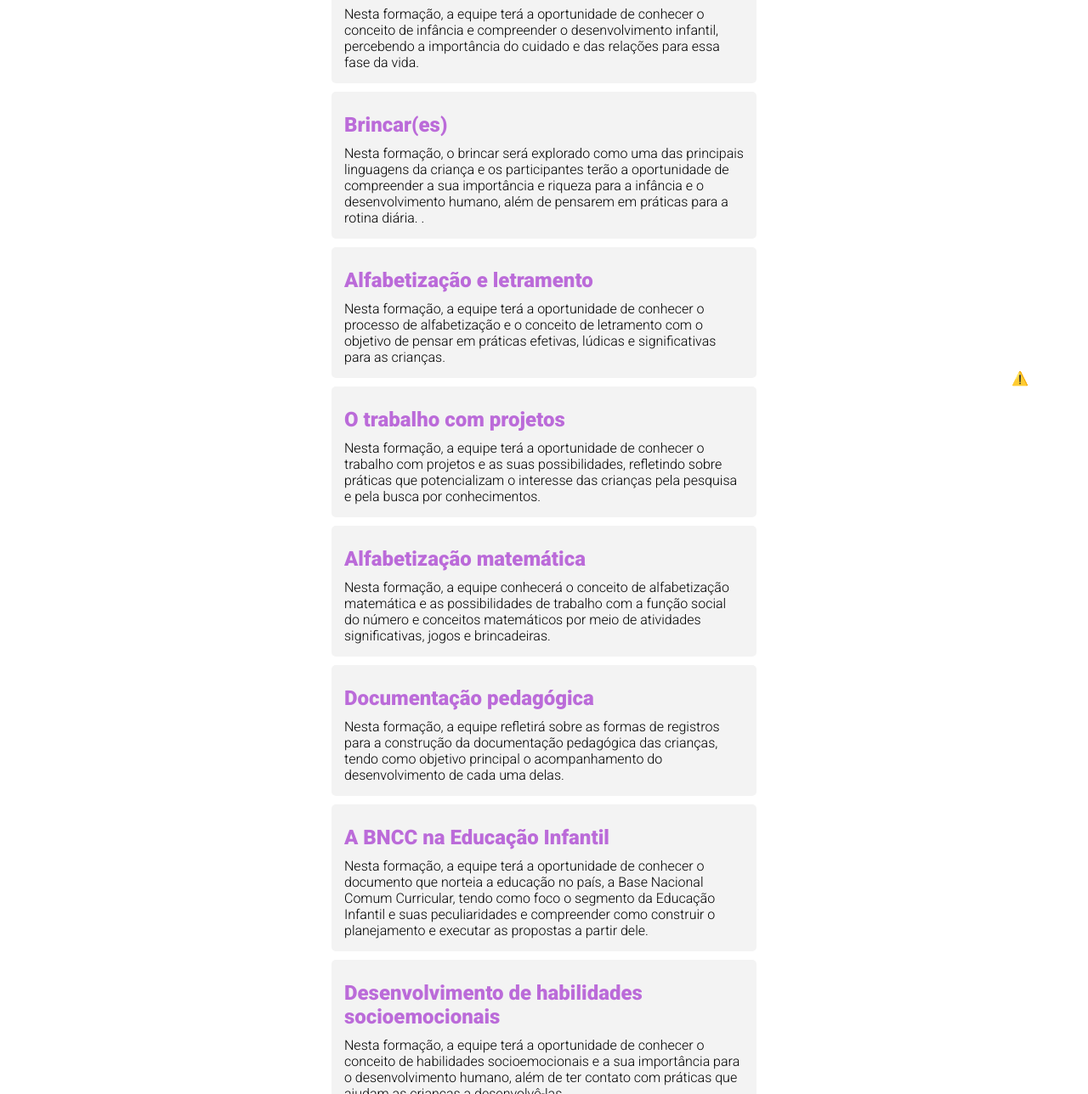
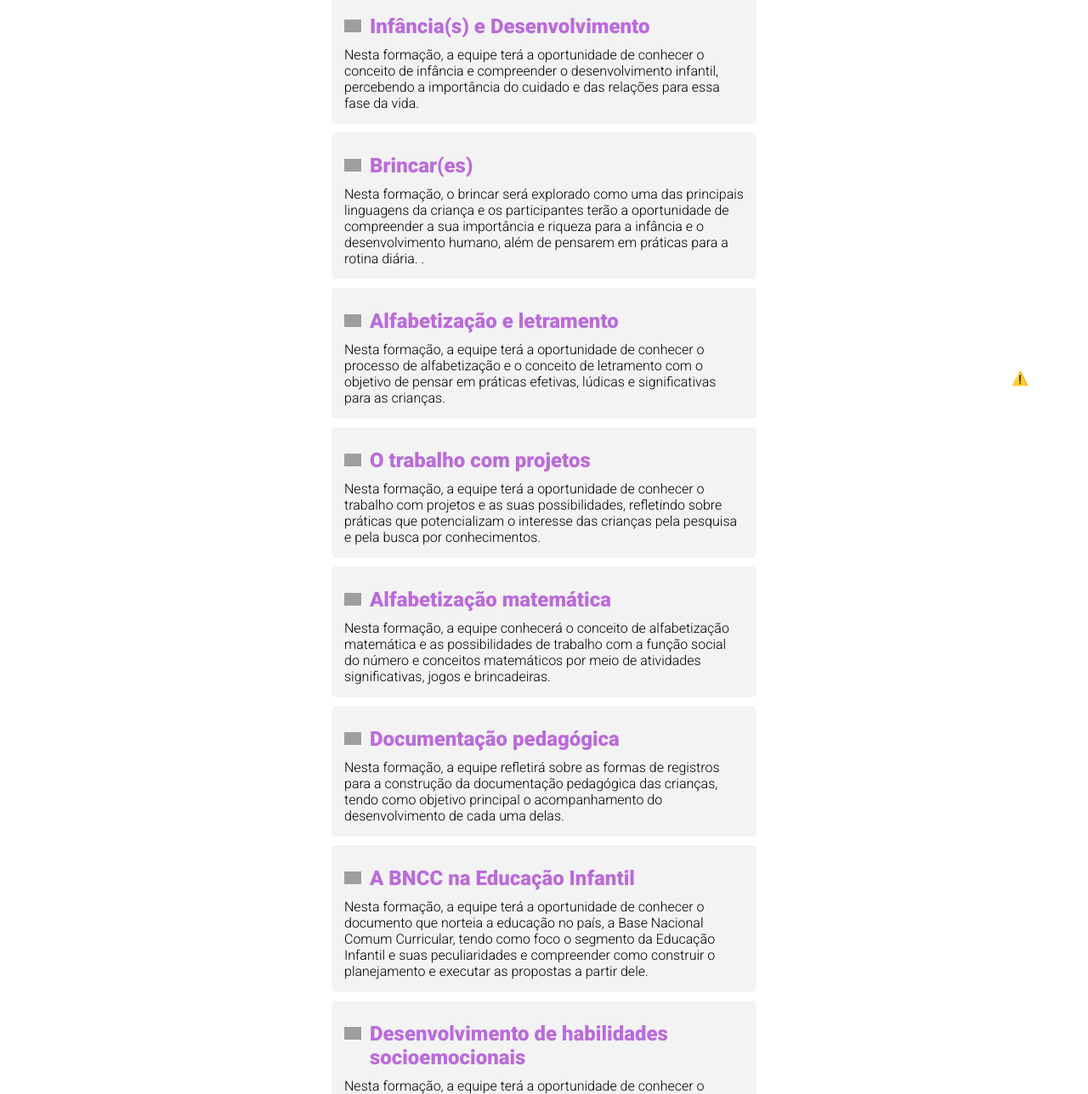
Before and after one commit to artepatrick/anacarolinacalazans, a plain HTML site: page temas.html in a window 1280 px wide. Shown: the part 305-1593 px from the top of the page at 85% size. Drawn offline with nearby package versions, Linux system fonts and the light colour scheme; no server answers; grey boxes are pictures that could not be loaded.

Commit message:
icone para topico

```diff
--- a/style.css
+++ b/style.css
@@ -234,6 +234,16 @@ a:hover {
 
 /* TÓPICOS PALESTRA */
 
+.iconeTopico {
+    width: 20px;
+    padding-top: 16px;
+    padding-right: 10px;
+}
+
+.tituloTopico {
+    display: flex;
+    flex-direction: row;
+}
 
 .topico {
     background-color: rgb(243 243 243);
@@ -254,3 +264,7 @@ a:hover {
     text-align: left;
     cursor: default;
 }
+
+/* .topico h2::before {
+    content: "\066D    ";
+} */
--- a/temas.html
+++ b/temas.html
@@ -29,9 +29,22 @@
     </header>
 
     <div class="containerGeral">
+        <div>
+            <h1>Temas de Formações e palestras</h1>
+            <p>
+
+            </p>
+        </div>
         <div closs="topicosPalestras">
             <div class="topico">
+                <div class="tituloTopico">
+                    <div>
+                        <img class="iconeTopico" src="https://i.postimg.cc/6q5bS8Fz/ICONE-T-PICOS.png" alt="">
+                    </div>
+                    <div>
                         <h2>Infância(s) e Desenvolvimento</h2>
+                    </div>
+                </div>
                 <p>
                     Nesta formação, a equipe terá a oportunidade de conhecer o conceito de infância e compreender o
                     desenvolvimento infantil, percebendo a importância do cuidado e das relações para essa fase da vida.
@@ -39,7 +52,15 @@
             </div>
 
             <div class="topico">
+                <div class="tituloTopico">
+                    <div>
+                        <img class="iconeTopico" src="https://i.postimg.cc/6q5bS8Fz/ICONE-T-PICOS.png" alt="">
+                    </div>
+                    <div>
                         <h2>Brincar(es)</h2>
+                    </div>
+                </div>
+
                 <p>
                     Nesta formação, o brincar será explorado como uma das principais linguagens da criança e os
                     participantes terão a oportunidade de compreender a sua importância e riqueza para a infância e o
@@ -48,7 +69,15 @@
             </div>
 
             <div class="topico">
+                <div class="tituloTopico">
+                    <div>
+                        <img class="iconeTopico" src="https://i.postimg.cc/6q5bS8Fz/ICONE-T-PICOS.png" alt="">
+                    </div>
+                    <div>
                         <h2>Alfabetização e letramento</h2>
+                    </div>
+                </div>
+
                 <p>
                     Nesta formação, a equipe terá a oportunidade de conhecer o processo de alfabetização e o conceito de
                     letramento com o objetivo de pensar em práticas efetivas, lúdicas e significativas para as crianças.
@@ -56,7 +85,16 @@
             </div>
 
             <div class="topico">
+
+                <div class="tituloTopico">
+                    <div>
+                        <img class="iconeTopico" src="https://i.postimg.cc/6q5bS8Fz/ICONE-T-PICOS.png" alt="">
+                    </div>
+                    <div>
                         <h2>O trabalho com projetos</h2>
+                    </div>
+                </div>
+
                 <div>
                     Nesta formação, a equipe terá a oportunidade de conhecer o trabalho com projetos e as suas
                     possibilidades, refletindo sobre práticas que potencializam o interesse das crianças pela pesquisa e
@@ -65,7 +103,15 @@
             </div>
 
             <div class="topico">
+                <div class="tituloTopico">
+                    <div>
+                        <img class="iconeTopico" src="https://i.postimg.cc/6q5bS8Fz/ICONE-T-PICOS.png" alt="">
+                    </div>
+                    <div>
                         <h2>Alfabetização matemática</h2>
+                    </div>
+                </div>
+
                 <div>
                     Nesta formação, a equipe conhecerá o conceito de alfabetização matemática e as possibilidades de
                     trabalho com a função social do número e conceitos matemáticos por meio de atividades
@@ -75,7 +121,15 @@
 
 
             <div class="topico">
+                <div class="tituloTopico">
+                    <div>
+                        <img class="iconeTopico" src="https://i.postimg.cc/6q5bS8Fz/ICONE-T-PICOS.png" alt="">
+                    </div>
+                    <div>
                         <h2>Documentação pedagógica</h2>
+                    </div>
+                </div>
+
                 <div>
                     Nesta formação, a equipe refletirá sobre as formas de registros para a construção da documentação
                     pedagógica das crianças, tendo como objetivo principal o acompanhamento do desenvolvimento de cada
@@ -85,7 +139,15 @@
 
 
             <div class="topico">
+                <div class="tituloTopico">
+                    <div>
+                        <img class="iconeTopico" src="https://i.postimg.cc/6q5bS8Fz/ICONE-T-PICOS.png" alt="">
+                    </div>
+                    <div>
                         <h2>A BNCC na Educação Infantil</h2>
+                    </div>
+                </div>
+
                 <div>
                     Nesta formação, a equipe terá a oportunidade de conhecer o documento que norteia a educação no país,
                     a Base Nacional Comum Curricular, tendo como foco o segmento da Educação Infantil e suas
@@ -94,7 +156,15 @@
             </div>
 
             <div class="topico">
+                <div class="tituloTopico">
+                    <div>
+                        <img class="iconeTopico" src="https://i.postimg.cc/6q5bS8Fz/ICONE-T-PICOS.png" alt="">
+                    </div>
+                    <div>
                         <h2>Desenvolvimento de habilidades socioemocionais</h2>
+                    </div>
+                </div>
+
                 <div>
                     Nesta formação, a equipe terá a oportunidade de conhecer o conceito de habilidades socioemocionais e
                     a sua importância para o desenvolvimento humano, além de ter contato com práticas que ajudam as
```
Also changed, not shown: index.html (+2 -2 lines). Lines whose indentation alone changed are shown as unchanged.
